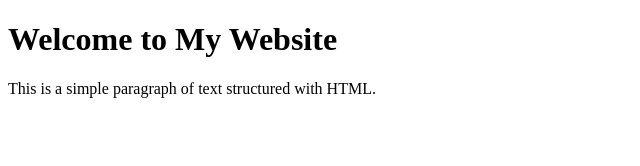
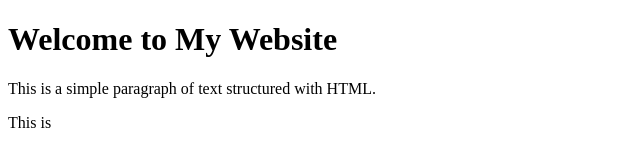
Before and after one commit to nainazsk/quiz-app, a plain HTML site: page index.html in a window 1280 px wide. Shown: the full height of the page, 0-640 px from the left. Drawn offline with Linux system fonts and the light colour scheme.

```diff
--- a/index.html
+++ b/index.html
@@ -12,6 +12,6 @@
     <p>This is a simple paragraph of text structured with HTML.</p>
 
     <!-- This is a comment. It won't display on the webpage! -->
-
+<nav>This is</nav>
 </body>
 </html>
```
Also changed, not shown: about.html (added), footer.html (added).
